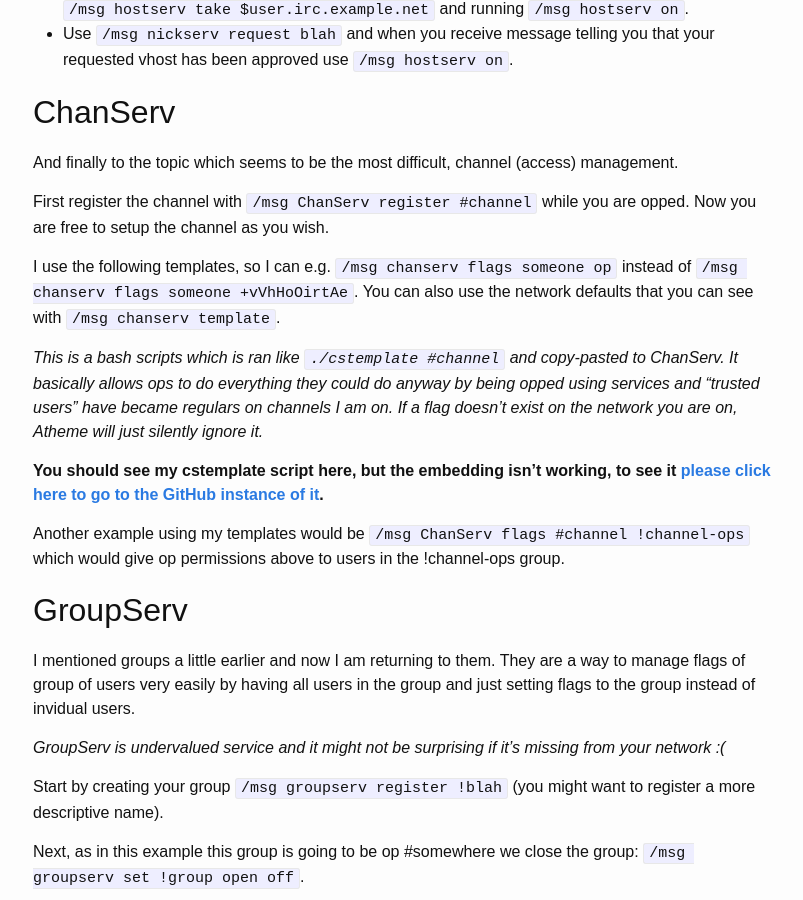
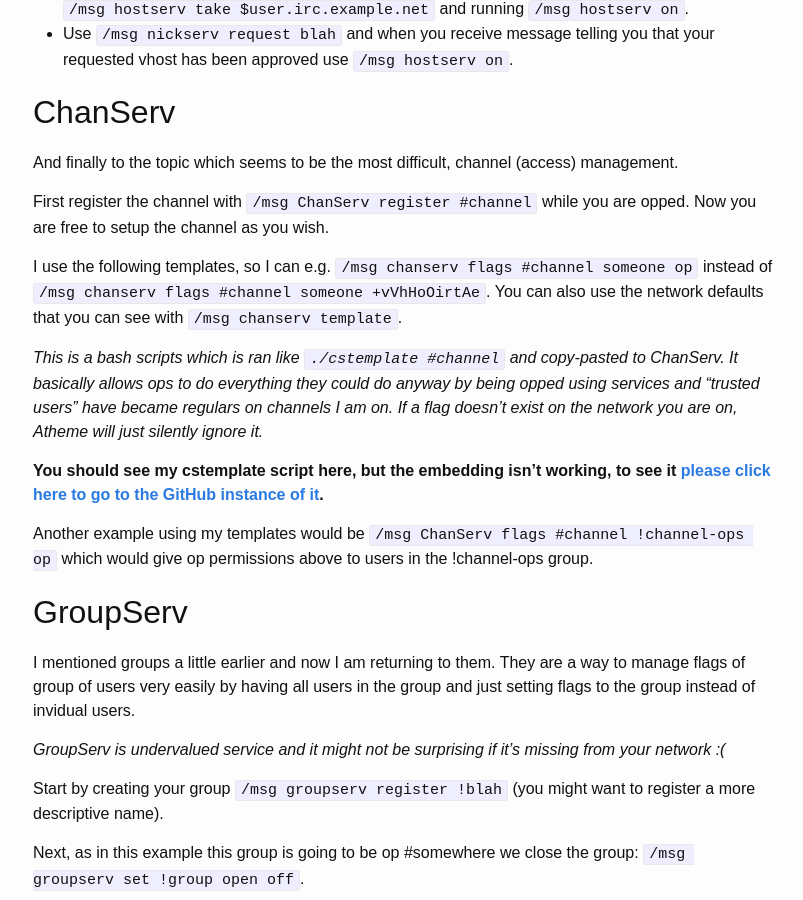
Before and after one commit to Mikaela/mikaela.github.io, a Jekyll site: the page built from _posts/2015-09-19-atheme-quickstart.md, in a window 1280 px wide and 900 px high, scrolled down 1078 px. Shown: the whole window, without its empty margins (237-1040 px from the left). Built offline with Jekyll 4.4.1, drawn with Linux system fonts in a browser that asks for light colours; emoji names are drawn with the system emoji font; Markdown is read by kramdown in place of the engine named in the settings; comment, search, counter and statistics services are not loaded.

Commit message:
Atheme quickstart: add some missing words

```diff
--- a/_posts/2015-09-19-atheme-quickstart.md
+++ b/_posts/2015-09-19-atheme-quickstart.md
@@ -63,9 +63,9 @@
 you are opped. Now you are free to setup the channel as you wish.
 
 I use the following templates, so I can e.g.
-`/msg chanserv flags someone op` instead of
-`/msg chanserv flags someone +vVhHoOirtAe`. You can also use the network
-defaults that you can see with `/msg chanserv template`.
+`/msg chanserv flags #channel someone op` instead of
+`/msg chanserv flags #channel someone +vVhHoOirtAe`. You can also use the
+network defaults that you can see with `/msg chanserv template`.
 
 *This is a bash scripts which is ran like `./cstemplate #channel` and
 copy-pasted to ChanServ. It basically allows ops to do everything they
@@ -76,7 +76,7 @@
 **You should see my cstemplate script here, but the embedding isn't
 working, to see it [please click here to go to the GitHub instance of it](https://github.com/Mikaela/gist/blob/master/irc/atheme/cstemplate).**
 
-Another example using my templates would be `/msg ChanServ flags #channel !channel-ops` which would give op permissions above to users in the
+Another example using my templates would be `/msg ChanServ flags #channel !channel-ops op` which would give op permissions above to users in the
 !channel-ops group.
 
 
```
